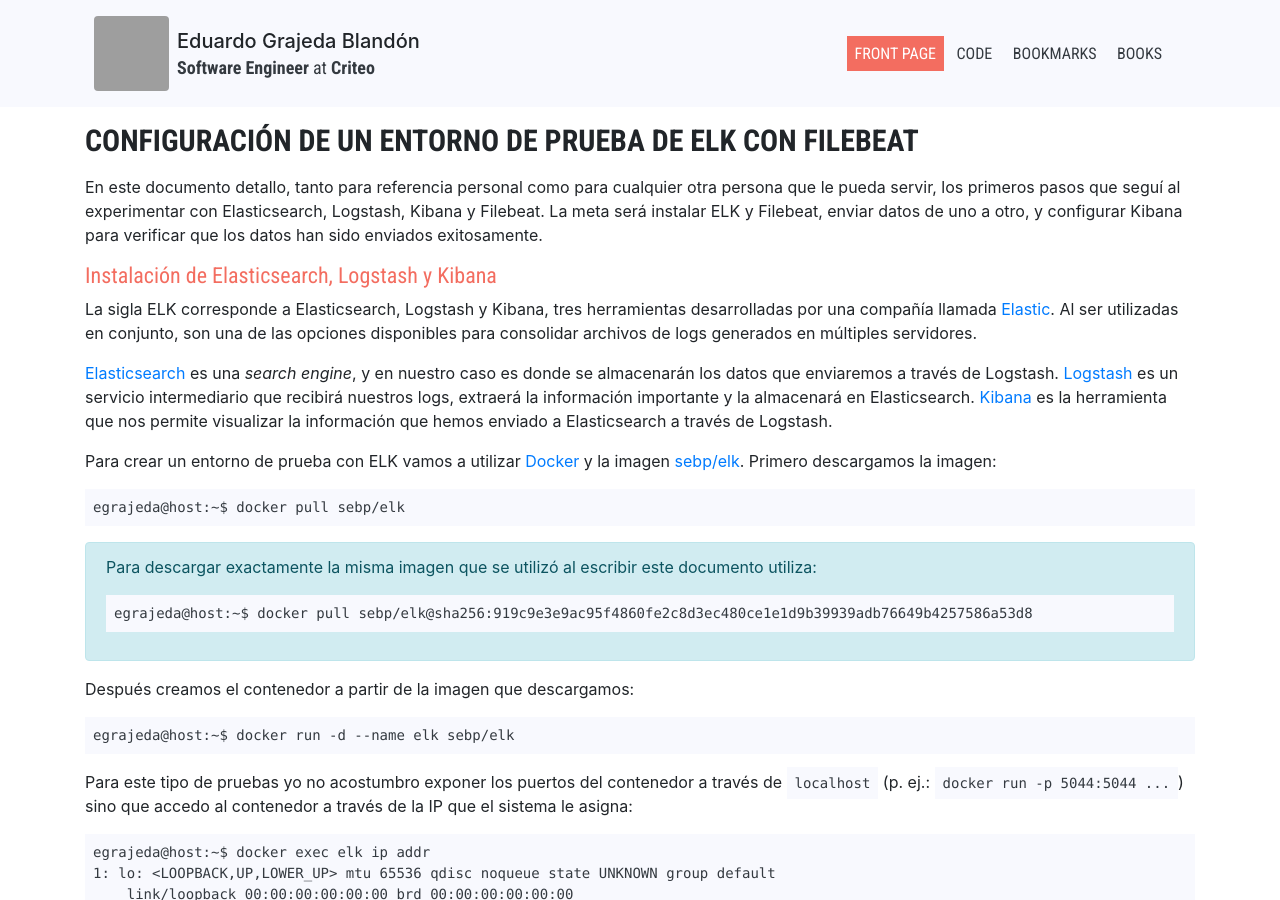
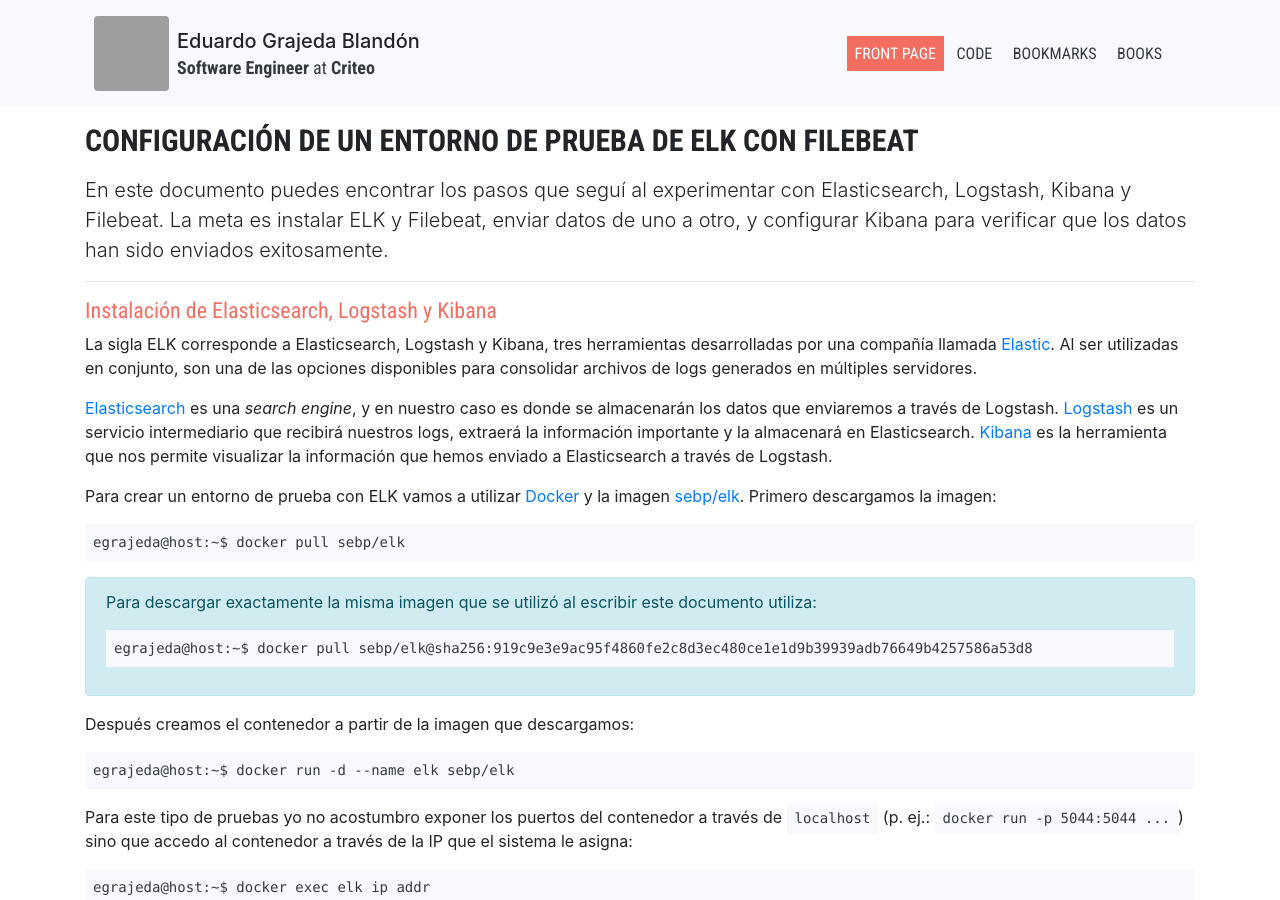
Before and after one commit to egrajeda/www, a Jekyll site: the page built from _posts/2016-02-20-elk-filebeat.md, in a window 1280 px wide and 900 px high. Built offline with Jekyll 4.4.1, drawn with Linux system fonts in a browser that asks for light colours; grey boxes are pictures that could not be loaded.

Commit message:
Use "lead" style for the first paragraph of posts

```diff
--- a/_posts/2016-02-20-elk-filebeat.md
+++ b/_posts/2016-02-20-elk-filebeat.md
@@ -1,13 +1,17 @@
 ---
 layout: post
 title: Configuración de un entorno de prueba de ELK con Filebeat
+language: es
 ---
 
-En este documento detallo, tanto para referencia personal como para cualquier
-otra persona que le pueda servir, los primeros pasos que seguí al experimentar
-con Elasticsearch, Logstash, Kibana y Filebeat. La meta será instalar ELK y
-Filebeat, enviar datos de uno a otro, y configurar Kibana para verificar que los
-datos han sido enviados exitosamente.
+<p class="lead">
+  En este documento puedes encontrar los pasos que seguí al experimentar con
+  Elasticsearch, Logstash, Kibana y Filebeat. La meta es instalar ELK y
+  Filebeat, enviar datos de uno a otro, y configurar Kibana para verificar que
+  los datos han sido enviados exitosamente.
+</p>
+
+<hr />
 
 ## Instalación de Elasticsearch, Logstash y Kibana
 
```
Also changed, not shown: _posts/2016-04-03-microservice-envy-podcast.md (+9 -2 lines), Gemfile.lock.
